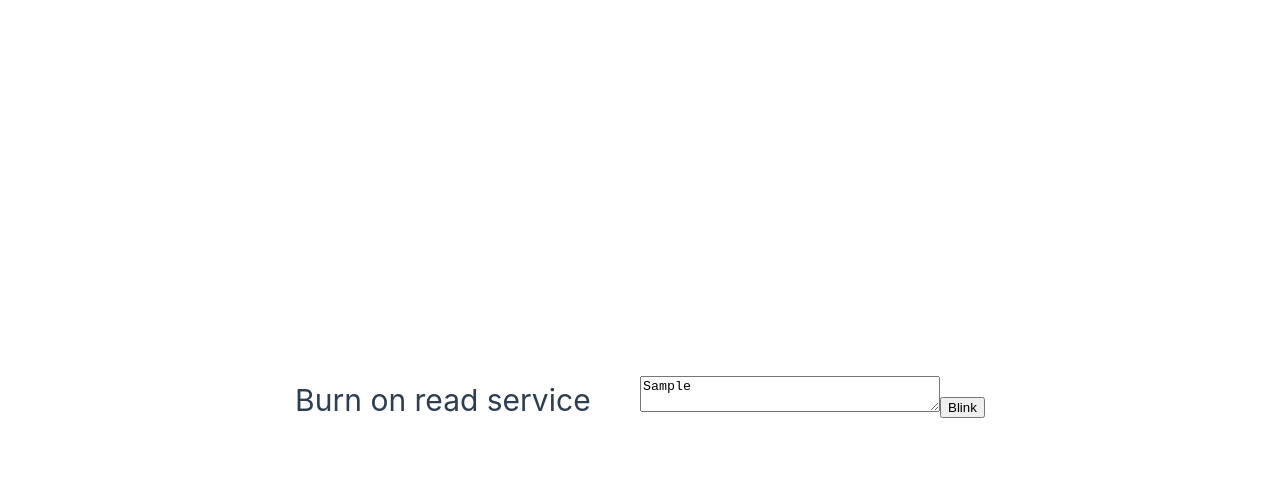
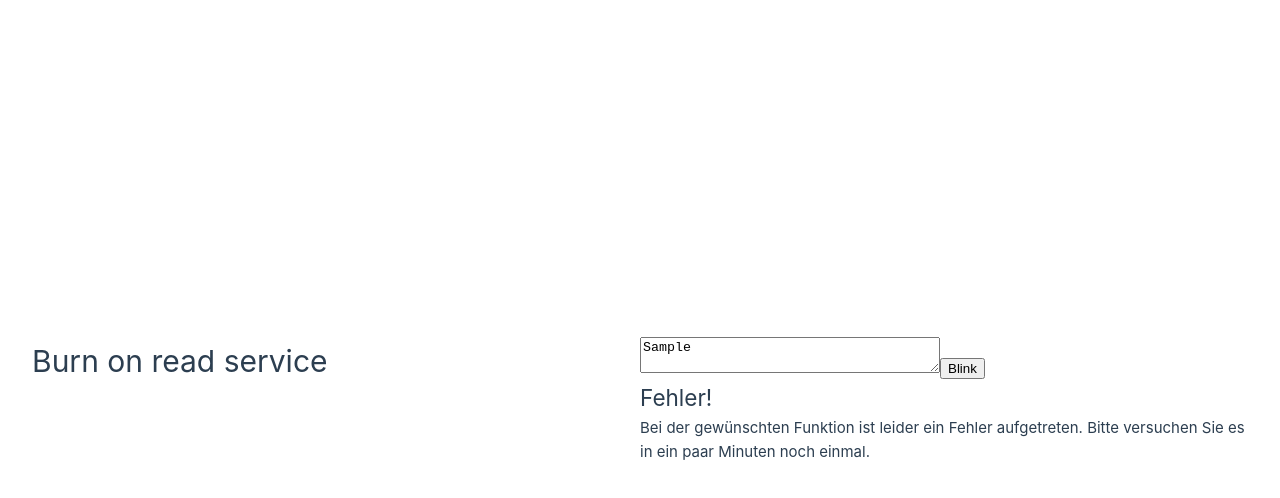
Before and after one commit to coding-bootcamps-eu/blink-and-gone, a Vue app in the folder frontend/: page / in a window 1280 px wide. Both pictures are taken after typing "Sample" into the empty fields and a click on the button "Blink". Shown: the top 498 px of the page. Built offline with nearby package versions, Linux system fonts and the light colour scheme; no server answers.

Commit message:
feat: error-message if something is not working regarding the interaction with the server

```diff
--- a/frontend/src/components/FormItem.vue
+++ b/frontend/src/components/FormItem.vue
@@ -8,6 +8,13 @@
       ></textarea>
       <button type="submit">Blink</button>
     </form>
+    <div v-if="errorOccurred === true">
+      <h2>Fehler!</h2>
+      <p>
+        Bei der gewünschten Funktion ist leider ein Fehler aufgetreten. Bitte versuchen Sie es in
+        ein paar Minuten noch einmal.
+      </p>
+    </div>
   </main>
 </template>
 
@@ -19,6 +26,7 @@ interface ApiResponse {
 }
 
 const secretMessage = ref<string>('')
+let errorOccurred = ref<boolean>(false)
 
 function handleSubmit() {
   fetch('http://localhost:3000/data', {
@@ -37,8 +45,10 @@ function handleSubmit() {
     .then((data) => {
       console.log(data.message)
       secretMessage.value = ''
+      errorOccurred.value = false
     })
     .catch((error) => {
+      errorOccurred.value = true
       console.error('Error, submitting is not working:', error)
     })
 }
```
